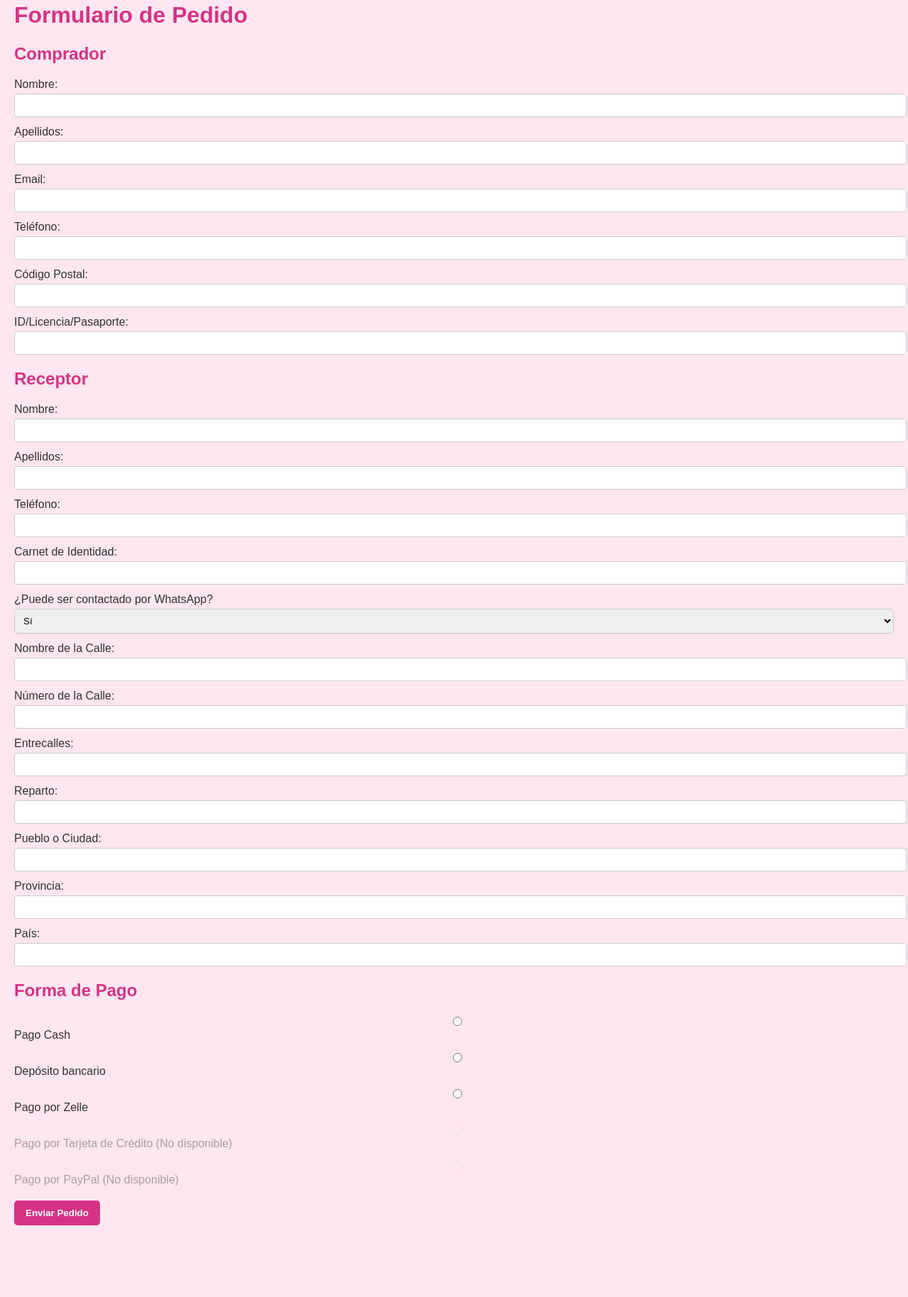
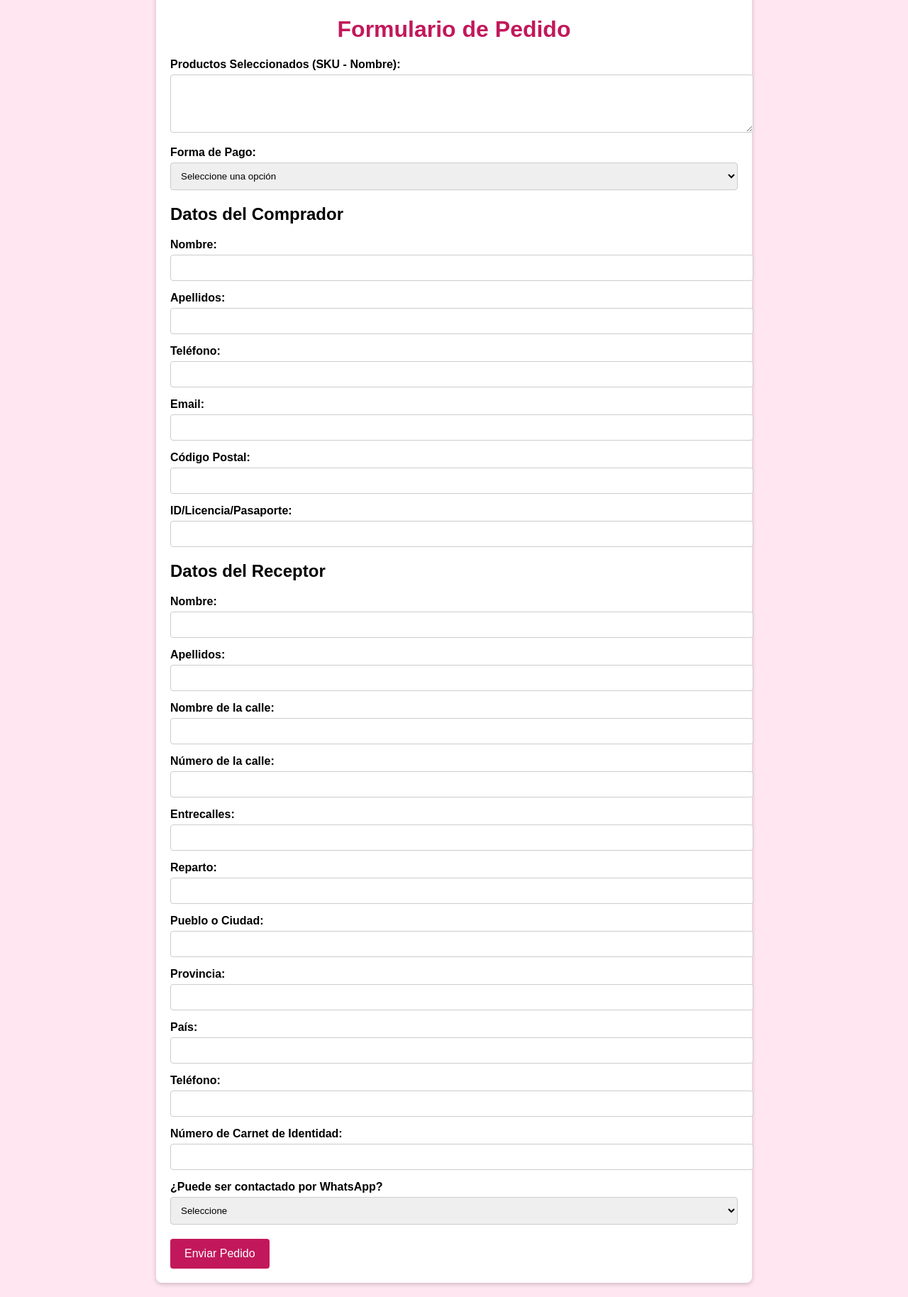
Before and after one commit to acubavoy/tiendaacv_v2, a plain HTML site: page formulario-a2.html in a window 1280 px wide. Shown: the part 38-1866 px from the top of the page at 71% size. Before the commit the page ends 1785 px from the top, so only its background shows below. Drawn offline with Linux system fonts and the light colour scheme.

Commit message:
Versión actualizada de index, formulario y agradecimiento con nueva integración a Google Sheets

```diff
--- a/formulario-a2.html
+++ b/formulario-a2.html
@@ -7,105 +7,127 @@
   <style>
     body {
       font-family: Arial, sans-serif;
+      background-color: #ffe6f0;
       margin: 0;
       padding: 20px;
-      background-color: #ffe6f0; /* Rosado claro brillante */
     }
-    h1, h2 {
-      color: #d63384;
+
+    .container {
+      background: #fff;
+      padding: 20px;
+      border-radius: 8px;
+      max-width: 800px;
+      margin: auto;
+      box-shadow: 0 2px 6px rgba(0,0,0,0.2);
     }
+
+    h1 {
+      color: #c2185b;
+      text-align: center;
+    }
+
     label {
+      font-weight: bold;
       display: block;
-      margin-top: 12px;
-      color: #333;
+      margin-top: 15px;
     }
+
     input, select, textarea {
       width: 100%;
-      padding: 8px;
-      margin-top: 4px;
+      padding: 10px;
+      margin-top: 5px;
+      border-radius: 4px;
       border: 1px solid #ccc;
-      border-radius: 4px;
     }
+
     button {
       margin-top: 20px;
-      background-color: #d63384;
+      padding: 12px 20px;
+      background-color: #c2185b;
       color: white;
-      padding: 10px 16px;
       border: none;
-      border-radius: 5px;
-      font-weight: bold;
+      border-radius: 4px;
+      font-size: 16px;
       cursor: pointer;
     }
+
     button:hover {
-      background-color: #c82373;
+      background-color: #a3154e;
+    }
+
+    .disabled {
+      opacity: 0.5;
     }
   </style>
 </head>
 <body>
-  <h1>Formulario de Pedido</h1>
-  <form id="formularioPedido">
-    <!-- Información del Comprador -->
-    <h2>Comprador</h2>
-    <label>Nombre: <input name="comprador_nombre" required></label>
-    <label>Apellidos: <input name="comprador_apellidos" required></label>
-    <label>Email: <input name="comprador_email" type="email" required></label>
-    <label>Teléfono: <input name="comprador_telefono" required></label>
-    <label>Código Postal: <input name="comprador_codigo_postal" required></label>
-    <label>ID/Licencia/Pasaporte: <input name="comprador_id" required></label>
+  <div class="container">
+    <h1>Formulario de Pedido</h1>
+    <form id="pedidoForm">
+      <input type="hidden" name="_next" value="https://acubavoy.github.io/dayready_products/agradecimiento.html">
 
-    <!-- Información del Receptor -->
-    <h2>Receptor</h2>
-    <label>Nombre: <input name="receptor_nombre" required></label>
-    <label>Apellidos: <input name="receptor_apellidos" required></label>
-    <label>Teléfono: <input name="receptor_telefono" required></label>
-    <label>Carnet de Identidad: <input name="receptor_carnet" required></label>
-    <label>¿Puede ser contactado por WhatsApp?
-      <select name="receptor_whatsapp">
-        <option>Sí</option>
-        <option>No</option>
+      <label for="sku">Productos Seleccionados (SKU - Nombre):</label>
+      <textarea id="productos" name="productos" rows="4" readonly></textarea>
+
+      <label for="forma_pago">Forma de Pago:</label>
+      <select name="forma_pago" required>
+        <option value="">Seleccione una opción</option>
+        <option value="Pago Cash">Pago Cash</option>
+        <option value="Deposito bancario">Depósito bancario</option>
+        <option value="Pago por Zelle">Pago por Zelle</option>
+        <option value="Pago por Tarjeta de Crédito" disabled class="disabled">Pago por Tarjeta de Crédito (Próximamente)</option>
+        <option value="Pago por Paypal" disabled class="disabled">Pago por Paypal (Próximamente)</option>
       </select>
-    </label>
-    <label>Nombre de la Calle: <input name="nombre_calle_del_receptor" required></label>
-    <label>Número de la Calle: <input name="receptor_calle" required></label>
-    <label>Entrecalles: <input name="receptor_entrecalles"></label>
-    <label>Reparto: <input name="receptor_reparto"></label>
-    <label>Pueblo o Ciudad: <input name="receptor_ciudad" required></label>
-    <label>Provincia: <input name="receptor_provincia" required></label>
-    <label>País: <input name="receptor_pais" required></label>
 
-    <!-- Forma de Pago -->
-    <h2>Forma de Pago</h2>
-    <label><input type="radio" name="forma_pago" value="Pago Cash" required> Pago Cash</label>
-    <label><input type="radio" name="forma_pago" value="Deposito bancario"> Depósito bancario</label>
-    <label><input type="radio" name="forma_pago" value="Pago por Zelle"> Pago por Zelle</label>
-    <label style="opacity: 0.4"><input type="radio" disabled> Pago por Tarjeta de Crédito (No disponible)</label>
-    <label style="opacity: 0.4"><input type="radio" disabled> Pago por PayPal (No disponible)</label>
+      <h2>Datos del Comprador</h2>
+      <label>Nombre:</label>
+      <input name="comprador_nombre" required>
+      <label>Apellidos:</label>
+      <input name="comprador_apellidos" required>
+      <label>Teléfono:</label>
+      <input name="comprador_telefono" required>
+      <label>Email:</label>
+      <input name="comprador_email" required>
+      <label>Código Postal:</label>
+      <input name="comprador_codigo_postal" required>
+      <label>ID/Licencia/Pasaporte:</label>
+      <input name="comprador_id" required>
 
-    <!-- Botón -->
-    <button type="submit">Enviar Pedido</button>
-  </form>
+      <h2>Datos del Receptor</h2>
+      <label>Nombre:</label>
+      <input name="receptor_nombre" required>
+      <label>Apellidos:</label>
+      <input name="receptor_apellidos" required>
+      <label>Nombre de la calle:</label>
+      <input name="nombre_calle_del_receptor" required>
+      <label>Número de la calle:</label>
+      <input name="numero_calle_del_receptor" required>
+      <label>Entrecalles:</label>
+      <input name="entrecalles" required>
+      <label>Reparto:</label>
+      <input name="reparto" required>
+      <label>Pueblo o Ciudad:</label>
+      <input name="ciudad" required>
+      <label>Provincia:</label>
+      <input name="provincia" required>
+      <label>País:</label>
+      <input name="pais" required>
+      <label>Teléfono:</label>
+      <input name="receptor_telefono" required>
+      <label>Número de Carnet de Identidad:</label>
+      <input name="receptor_carnet" required>
+      <label>¿Puede ser contactado por WhatsApp?</label>
+      <select name="receptor_whatsapp" required>
+        <option value="">Seleccione</option>
+        <option value="Sí">Sí</option>
+        <option value="No">No</option>
+      </select>
+
+      <button type="submit">Enviar Pedido</button>
+    </form>
+  </div>
 
   <script>
-    const scriptURL = 'https://script.google.com/macros/s/AKfycbzg83NHD_WEzCTi74_wMsYFnwydbNxEzCgTNSshir7gqoeY_Lh86pUujn1fFazKDHBH/exec';
-
-    document.getElementById("formularioPedido").addEventListener("submit", function(e) {
-      e.preventDefault();
-      const form = e.target;
-      const formData = new FormData(form);
-
-      fetch(scriptURL, { method: 'POST', body: formData })
-        .then(response => {
-          if (response.ok) {
-            window.location.href = "agradecimiento.html";
-          } else {
-            alert("Error al enviar el pedido. Intente nuevamente.");
-          }
-        })
-        .catch(error => {
-          console.error('Error:', error);
-          alert("Error al enviar el pedido.");
-        });
-    });
-  </script>
-</body>
-</html>
+    // Mostrar productos seleccionados desde localStorage
+    document.addEventListener("DOMContentLoaded", () => {
+      const productos = JSON.parse
```
Also changed, not shown: index.html (+72 -83 lines).
